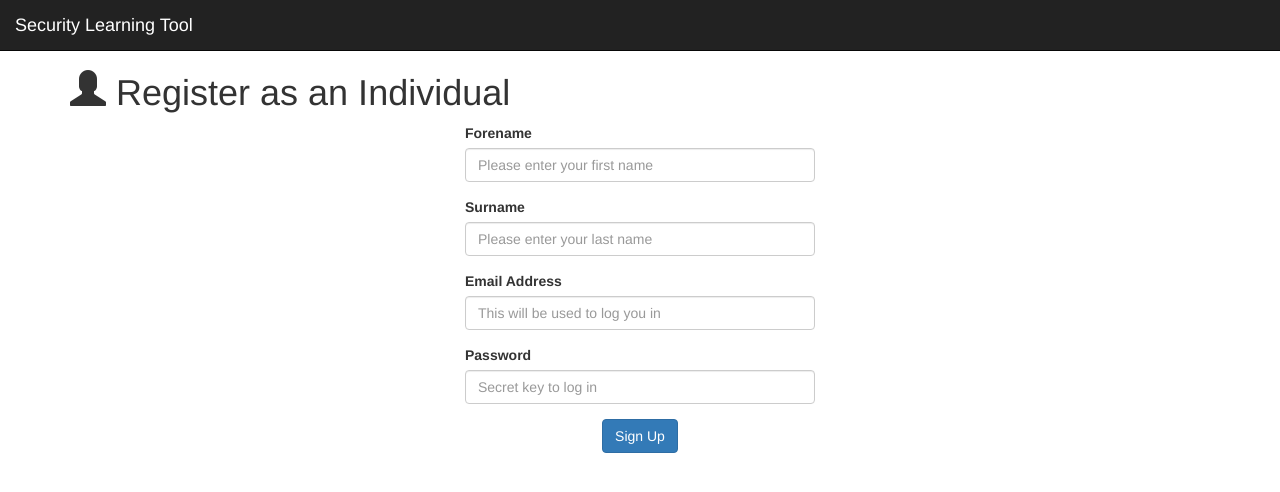
After one commit to zero-point/cybersec, a Django app: page /register/individual in a window 1280 px wide. The commit adds this page. Shown: the top 492 px of the page. Run offline with Django 3.2, Linux system fonts and the light colour scheme; parts of the project's set-up code (start-up, migrations or seed data) failed here and were passed over; some libraries are stand-ins or nearby versions.

Commit message:
Registration system added; login system changed

```diff
--- a/course/views.py
+++ b/course/views.py
@@ -12,12 +12,66 @@ __copyright__   = "Copyright 2014, University of Glasgow, Team P"
 __version__     = "1.0"
 __status__      = "Development"
 
-from django.http import HttpResponse
+from django.http import HttpResponseRedirect, HttpResponse
 from django.template import RequestContext, loader
 from course.models import *
 from django.contrib.auth.decorators import login_required
-from django.contrib.auth import logout, authenticate
-from django.shortcuts import redirect
+from django.contrib.auth import login as auth_login, logout, authenticate
+from django.shortcuts import redirect, render_to_response
+
+def index(request):
+    context = RequestContext(request)
+    details = {"failedLogin": False, "inactiveAccount": False}
+
+    if request.method == "POST":
+        username = request.POST["username"]
+        password = request.POST["password"]
+        user     = authenticate(username=username, password=password)
+
+        if user is not None:
+            if user.is_active:
+                auth_login(request, user)
+                return HttpResponseRedirect("/lessons")
+            else:
+                details["inactiveAccount"] = True
+                return render_to_response("course/index.html", details, context)
+        else:
+            print("Failing")
+            details["failedLogin"] = True
+            return render_to_response("course/index.html", details, context)
+    else:
+        return render_to_response("course/index.html", details, context)
+
+    return render_to_response("course/index.html", details, context)
+
+def register_individual(request):
+    context = RequestContext(request)
+    details = {"alreadyExists": False, "complete": False}
+
+    registered = False
+
+    if request.method == "POST":
+        uname = request.POST["email"]
+        fname = request.POST["forename"]
+        sname = request.POST["surname"]
+        email = request.POST["email"]
+        pword = request.POST["password"]
+
+        if User.objects.filter(email=email).count():
+            details["alreadyExists"] = True
+        else:
+            user  = User.objects.create_user(email, email, pword)
+            user.first_name = fname
+            user.last_name  = sname
+            user.save()
+
+            details["complete"] = True
+
+    return render_to_response("course/register-individual.html", details, context)
+
+def register_employee(request):
+    context = RequestContext(request)
+    return render_to_response("course/register-employee.html", {}, context)
 
 # List of Lessons --------------------------------------------------------------
 #
--- a/learn/urls.py
+++ b/learn/urls.py
@@ -26,7 +26,9 @@ urlpatterns = patterns('',
     url(r'^admin/', include(admin.site.urls)),
     url(r'^lessons/', include('course.urls')),
     url(r'^student/', include('student.urls')),
-   	url(r'^$', RedirectView.as_view(url='/lessons/')),
+    url(r'^register/individual', views.register_individual, name='register_individual'),
+    url(r'^register/employee', views.register_employee, name='register_employee'),
+    url(r'^$', views.index, name='index'),
 ) + static(settings.MEDIA_URL, document_root=settings.MEDIA_ROOT)
 
 urlpatterns += staticfiles_urlpatterns()
--- /dev/null
+++ b/templates/course/register-individual.html
@@ -0,0 +1,76 @@
+<!--
+
+Login Page
+
+Display a simple login page to the user.
+
+Author          Joshua McGhee, Donald Martin (for Team P, University of Glasgow)
+Version         1.0
+Last Modified   26 February 2014
+-->
+
+{% extends "base.html" %}
+{% block content %}
+
+<div class="container" style="padding-top: 50px">
+    <h1><span class="glyphicon glyphicon-user"></span>&nbsp;Register as an Individual</h1>
+</div>
+
+<div class="container">
+    <div class="col-md-4"></div>
+    <div class="col-md-4">
+
+        {% if complete %}
+
+            <div class="alert alert-success">
+                <strong>Success</strong>&nbsp;Your account has been created.
+            </div>
+
+            <div class="container">
+                <p>You will now be able to log into our system.</p>
+            </div>
+
+        {% else %}
+
+            {% if alreadyExists %}
+
+                <div class="alert alert-danger">
+                    <strong>Error</strong> Your email address has been used before.
+                </div>
+
+            {% endif %}
+
+                <form role="form" action="/register/individual/" method="post">
+
+                    {% csrf_token %}
+
+                    <div class="form-group">
+                        <label for="forename">Forename</label>
+                        <input type="text" class="form-control" placeholder="Please enter your first name" id="forename" name="forename" />
+                    </div>
+                    <div class="form-group">
+                        <label for="surname">Surname</label>
+                        <input type="text" class="form-control" placeholder="Please enter your last name" id="surname" name="surname" />
+                    </div>
+                    <div class="form-group">
+                        <label for="email">Email Address</label>
+                        <input type="email" class="form-control" placeholder="This will be used to log you in" id="email" name="email" />
+                    </div>
+                    <div class="form-group">
+                        <label for="password">Password</label>
+                        <input type="password" class="form-control" placeholder="Secret key to log in" id="password" name="password" />
+                    </div>
+                    <div class="form-group">
+                        <center>
+                            <input type="submit" class="btn btn-primary" value="Sign Up" />
+                            <input type="hidden" name="next" value="{{ next|escape }}" />
+                        </center>
+                    </div>
+                </form>
+
+        {% endif %}
+    </div>
+    <div class="col-md-4"></div>
+</div>
+
+{% endblock %}
```
Also changed, not shown: templates/course/index.html (renamed from templates/course/login.html, +24 -7 lines), templates/course/register-employee.html (added, +37 -0 lines), course/urls.py (line endings or trailing spaces), db.sqlite3.
